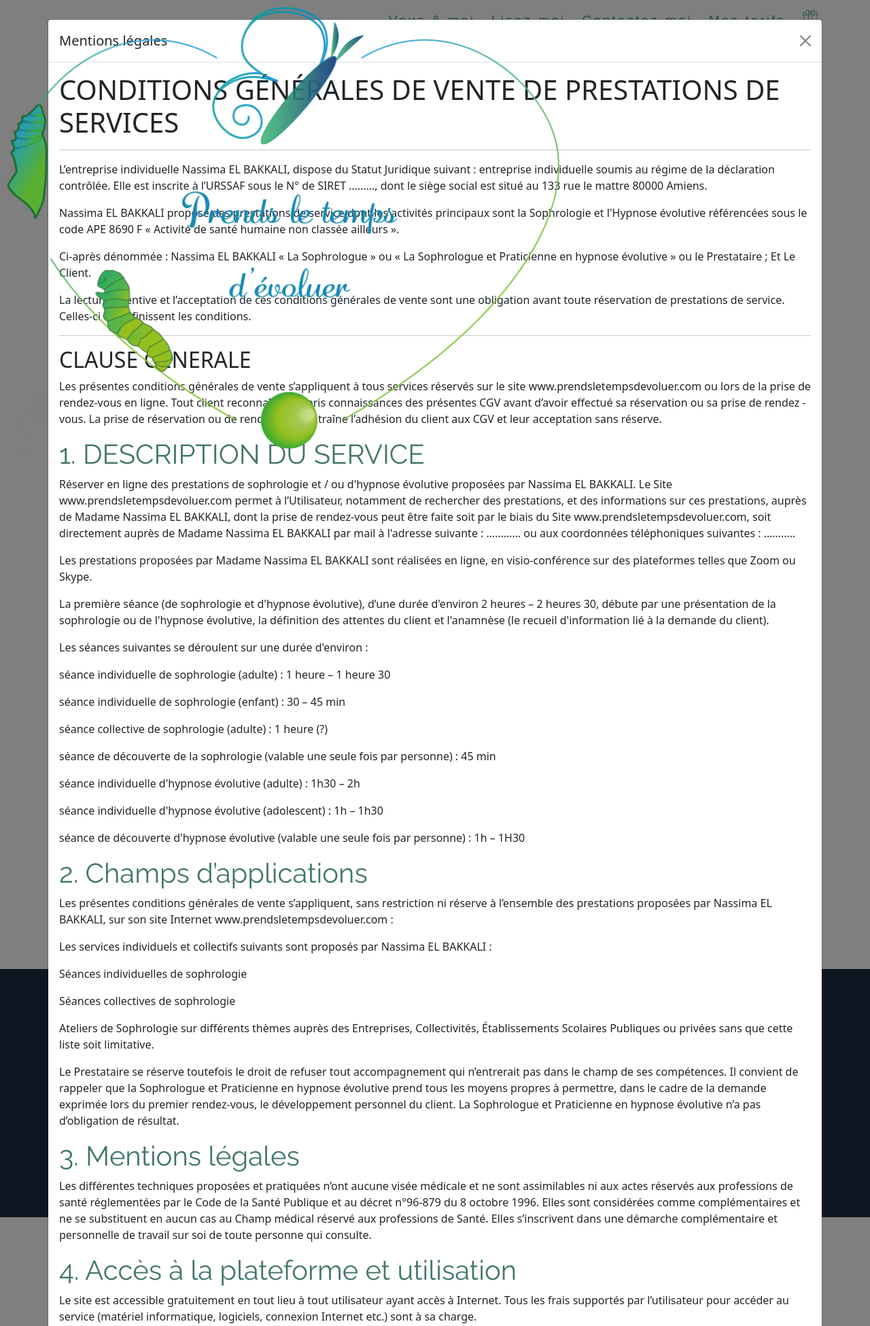
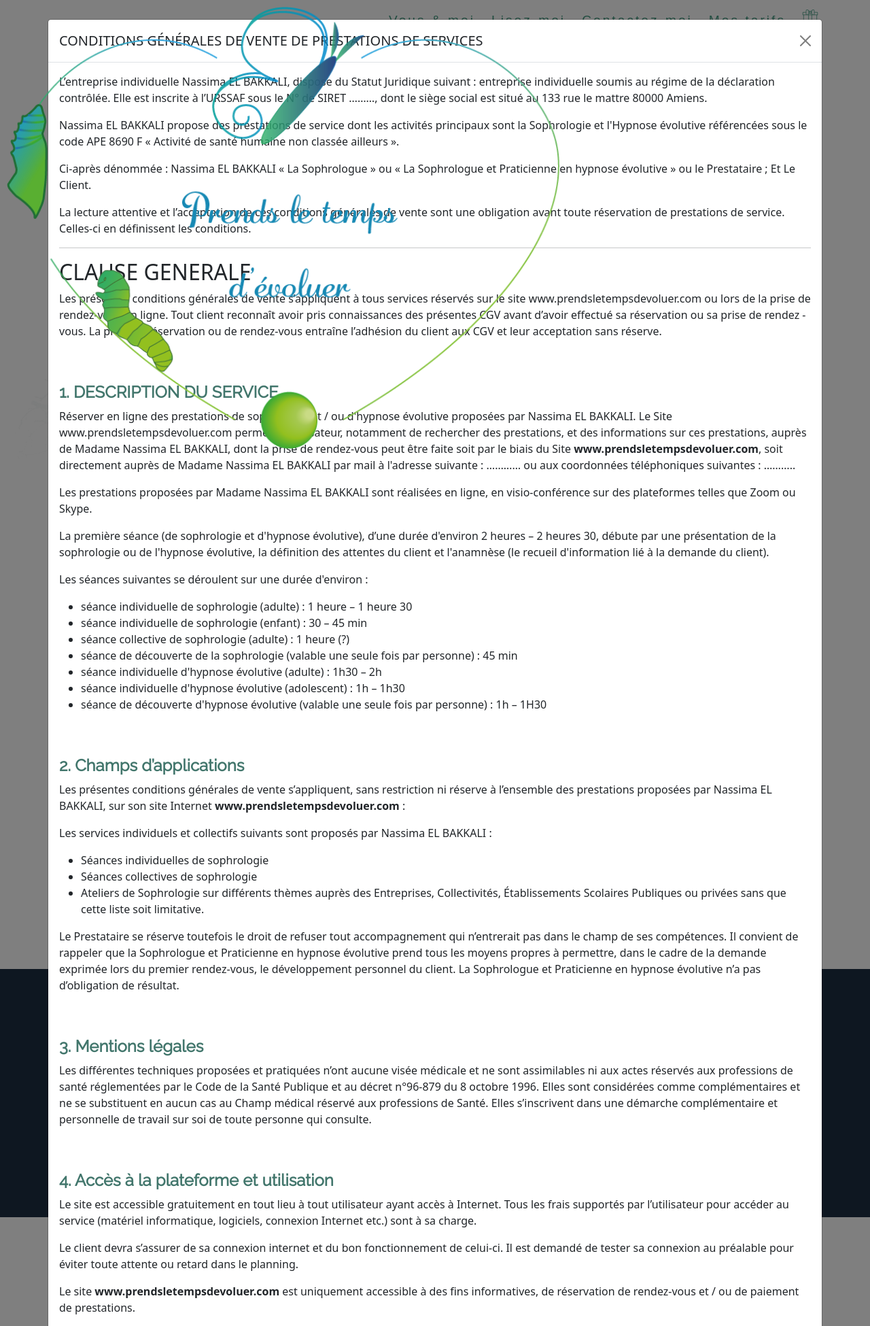
Before and after one commit to c3soft/nassima-sophro, a Symfony app: template templates/contact/contact.html.twig in a window 1280 px wide, after a click on "Mentions légales". Shown: the top 1950 px of the page at 68% size. Run offline with Twig, Linux system fonts and the light colour scheme; the template is opened without the code that fills it, so the values that code supplies are empty; form fields are guessed from the names that the template uses; some libraries are stand-ins or nearby versions.

Commit message:
Add modal cgv and fix typo

```diff
--- a/public/css/style.css
+++ b/public/css/style.css
@@ -633,6 +633,13 @@ h3{
     font-size: 2.5rem;
     color: #42766C;
 }
+
+.titleModal{
+    margin-top: 4rem;
+    font-size: 1.5rem;
+    font-weight: bold;
+}
+
 .container-mail{
     /* background-color: #ba386e; */
     margin-bottom: 7rem;
--- a/templates/contact/contact.html.twig
+++ b/templates/contact/contact.html.twig
@@ -22,7 +22,7 @@
 
 			<div class="row-contact row mt-5">
 				<div class="col-md-6">
-					<h3 class="mb-5">Contacte-moi
+					<h3 class="mb-5">Contactez-moi
 						<img class="logo-media" src="{{ asset('img/icons/mail.svg') }}" alt=""></h3>
 
 
@@ -135,7 +135,7 @@
 			<div class="col">
 				<h4 class="mx-auto">Ma séance en visio-conférence.
 					<img class="logo-media" src="{{ asset('img/icons/webcam.svg') }}" alt=""></h4>
-				<p>La séance est la même qu'en présentiel, mais disponible du confort de chez vous ou partout ailleurs (chez un proche, au bureau, ...). Je vous propose une écoute, une attention et des techniques identiques à ce qui se fait en cabinet. Le maître mot de mes séances est la personnalisation. Je m'adapte à vos besoins et à votre environnement. L'hypnose et la sophrologie en ligne sont tout aussi efficace qu'en présentiel ! <button>En savoit plus...</button></p>
+				<p>La séance est la même qu'en présentiel, mais disponible du confort de chez vous ou partout ailleurs (chez un proche, au bureau, ...). Je vous propose une écoute, une attention et des techniques identiques à ce qui se fait en cabinet. Le maître mot de mes séances est la personnalisation. Je m'adapte à vos besoins et à votre environnement. L'hypnose et la sophrologie en ligne sont tout aussi efficace qu'en présentiel ! <button>En savoir plus...</button></p>
 
 				{# <button class="btn btn-reserve"><img class="logo-media" src="{{ asset('img/icons/calendar.svg') }}" alt="Envoyer le message">Je réserve ma séance</button> #}
 				<button class="btn btn-contact"><img class="logo-send" src="{{ asset('img/icons/calendar.svg') }}" alt="Envoyer le message">Je réserve ma séance</button>
--- a/templates/layouts/partials/_cgvModal.html.twig
+++ b/templates/layouts/partials/_cgvModal.html.twig
@@ -4,12 +4,11 @@
   <div class="modal-dialog modal-xl modal-dialog-scrollable">
     <div class="modal-content">
       <div class="modal-header">
-        <h5 class="modal-title" id="exampleModalLabel">Mentions légales</h5>
+        <h5 class="modal-title" id="exampleModalLabel">CONDITIONS GÉNÉRALES DE VENTE DE PRESTATIONS DE SERVICES</h5>
         <button type="button" class="btn-close" data-bs-dismiss="modal" aria-label="Close"></button>
       </div>
       <div class="modal-body">
-        <h1>CONDITIONS GÉNÉRALES DE VENTE DE PRESTATIONS DE SERVICES</h1>
-        <hr>
+
         <p>L’entreprise individuelle  Nassima EL BAKKALI, dispose du Statut Juridique suivant : entreprise individuelle soumis au régime de la déclaration contrôlée. Elle est inscrite à l’URSSAF sous le N° de SIRET  ………, dont le siège social est situé au 133 rue le mattre 80000 Amiens.</p>
       <p>Nassima EL BAKKALI propose des prestations de service dont les activités principaux sont la Sophrologie et l'Hypnose évolutive référencées sous le code APE 8690 F « Activité de santé humaine non classée ailleurs ».</p>
       <p>Ci-après dénommée : Nassima EL BAKKALI « La Sophrologue » ou « La Sophrologue et Praticienne en hypnose évolutive » ou le Prestataire ; Et Le Client. </p>
@@ -21,39 +20,43 @@
         La prise de réservation ou de rendez-vous entraîne l’adhésion du client aux CGV et leur acceptation sans réserve.
         </p>
 
-        <h3>1. DESCRIPTION DU SERVICE </h3>
+        <h3 class="titleModal">1. DESCRIPTION DU SERVICE </h3>
 
-        <p>Réserver en ligne des prestations de sophrologie et / ou d'hypnose évolutive proposées par Nassima EL BAKKALI. Le Site www.prendsletempsdevoluer.com permet à l’Utilisateur, notamment de rechercher des prestations, et des informations sur ces prestations, auprès de Madame Nassima EL BAKKALI, dont la prise de rendez-vous peut être faite soit par le biais du Site www.prendsletempsdevoluer.com, soit directement auprès de Madame Nassima EL BAKKALI par mail à l'adresse suivante :  …………  ou aux coordonnées téléphoniques suivantes : ……….. </p>
+        <p>Réserver en ligne des prestations de sophrologie et / ou d'hypnose évolutive proposées par Nassima EL BAKKALI. Le Site www.prendsletempsdevoluer.com permet à l’Utilisateur, notamment de rechercher des prestations, et des informations sur ces prestations, auprès de Madame Nassima EL BAKKALI, dont la prise de rendez-vous peut être faite soit par le biais du Site <strong>www.prendsletempsdevoluer.com</strong>, soit directement auprès de Madame Nassima EL BAKKALI par mail à l'adresse suivante :  …………  ou aux coordonnées téléphoniques suivantes : ……….. </p>
         <p>Les prestations proposées par Madame Nassima EL BAKKALI sont réalisées en ligne, en visio-conférence sur des plateformes telles que Zoom ou Skype.</p>
         <p>La première séance (de sophrologie et d'hypnose évolutive), d’une durée d'environ 2 heures – 2 heures 30, débute par une présentation de la sophrologie ou de l'hypnose évolutive, la définition des attentes du client et l'anamnèse (le recueil d'information lié à la demande du client).</p>
       <p>Les séances suivantes se déroulent sur une durée d'environ :</p>
-      <p>séance individuelle de sophrologie (adulte) : 1 heure – 1 heure 30</p>
-      <p>séance individuelle de sophrologie (enfant) : 30 – 45 min</p>
-      <p>séance collective de sophrologie (adulte) : 1 heure (?)</p>
-      <p>séance de découverte de la sophrologie (valable une seule fois par personne) : 45 min</p>
-      <p>séance individuelle d'hypnose évolutive (adulte) : 1h30 – 2h</p>
-      <p>séance individuelle d'hypnose évolutive (adolescent) : 1h – 1h30</p>
-      <p>séance de découverte d'hypnose évolutive (valable une seule fois par personne) : 1h – 1H30</p>
+      <ul>
+        <li>séance individuelle de sophrologie (adulte) : 1 heure – 1 heure 30</li>
+        <li>séance individuelle de sophrologie (enfant) : 30 – 45 min</li>
+        <li>séance collective de sophrologie (adulte) : 1 heure (?)</li>
+        <li>séance de découverte de la sophrologie (valable une seule fois par personne) : 45 min</li>
+        <li>séance individuelle d'hypnose évolutive (adulte) : 1h30 – 2h</li>
+        <li>séance individuelle d'hypnose évolutive (adolescent) : 1h – 1h30</li>
+        <li>séance de découverte d'hypnose évolutive (valable une seule fois par personne) : 1h – 1H30</li>
+      </ul>
 
-      <h3>2. Champs d’applications</h3>
-      <p>Les présentes conditions générales de vente s’appliquent, sans restriction ni réserve à l’ensemble des prestations proposées par Nassima EL BAKKALI, sur son site Internet www.prendsletempsdevoluer.com : </p>
+      <h3 class="titleModal">2. Champs d’applications</h3>
+      <p>Les présentes conditions générales de vente s’appliquent, sans restriction ni réserve à l’ensemble des prestations proposées par Nassima EL BAKKALI, sur son site Internet <strong>www.prendsletempsdevoluer.com</strong> : </p>
       <p>Les services individuels et collectifs suivants sont proposés par Nassima EL BAKKALI : </p>
-      <p>Séances individuelles de sophrologie</p>
-      <p>Séances collectives de sophrologie</p>
-      <p>Ateliers de Sophrologie sur différents thèmes auprès des Entreprises, Collectivités, Établissements Scolaires Publiques ou privées sans que cette liste  soit limitative.</p>
+      <ul>
+        <li>Séances individuelles de sophrologie</li>
+        <li>Séances collectives de sophrologie</li>
+        <li>Ateliers de Sophrologie sur différents thèmes auprès des Entreprises, Collectivités, Établissements Scolaires Publiques ou privées sans que cette liste  soit limitative.</li>
+      </ul>
       <p>Le Prestataire se réserve toutefois le droit de refuser tout accompagnement qui n’entrerait pas dans le champ de ses compétences. Il convient de rappeler que la Sophrologue et Praticienne en hypnose évolutive prend tous les moyens propres à permettre, dans le cadre de la demande exprimée lors du premier rendez-vous, le développement personnel du client. La Sophrologue et Praticienne en hypnose évolutive n’a pas d’obligation de résultat.</p>
 
-        <h3>3. Mentions légales </h3>
+        <h3 class="titleModal">3. Mentions légales </h3>
         <p>Les différentes techniques proposées et pratiquées n’ont aucune visée médicale et ne sont assimilables ni aux actes réservés aux professions de santé réglementées par le Code de la Santé Publique et au décret n°96-879 du 8 octobre 1996. Elles sont considérées comme complémentaires et ne se substituent en aucun cas au Champ médical réservé aux professions de Santé. Elles s’inscrivent dans une démarche complémentaire et personnelle de travail sur soi de toute personne qui consulte.</p>
 
-    <h3>4. Accès à la plateforme et utilisation</h3>
+    <h3 class="titleModal">4. Accès à la plateforme et utilisation</h3>
     <p>Le site est accessible gratuitement en tout lieu à tout utilisateur ayant accès à Internet. Tous les frais supportés par l’utilisateur pour accéder au service (matériel informatique, logiciels, connexion Internet etc.) sont à sa charge.</p>
     <p>Le client devra s’assurer de sa connexion internet et du bon fonctionnement de celui-ci. Il est demandé de tester sa connexion au préalable pour éviter toute attente ou retard dans le planning.</p>
-    <p>Le site www.prendsletempsdevoluer.com est uniquement accessible à des fins informatives, de réservation de rendez-vous et / ou de paiement de prestations.</p>
-    <p>L’accès aux services du site www.prendsletempsdevoluer.com peut à tout moment faire l’objet d’une interruption, d’une suspension, d’une modification sans préavis pour une maintenance ou pour tout autre cas. L’utilisateur s’oblige à ne réclamer aucune indemnisation suite à l’interruption, à la suspension ou à la modification du présent contrat.</p>
+    <p>Le site <strong>www.prendsletempsdevoluer.com</strong> est uniquement accessible à des fins informatives, de réservation de rendez-vous et / ou de paiement de prestations.</p>
+    <p>L’accès aux services du site <strong>www.prendsletempsdevoluer.com</strong> peut à tout moment faire l’objet d’une interruption, d’une suspension, d’une modification sans préavis pour une maintenance ou pour tout autre cas. L’utilisateur s’oblige à ne réclamer aucune indemnisation suite à l’interruption, à la suspension ou à la modification du présent contrat.</p>
 
-    <h3>5. Réservation </h3>
-    <p>Le client peut passer par le site Internet  www.prendsletempsdevoluer.com pour réserver une ou plusieurs prestations, il doit obligatoirement suivre le processus de réservation suivant : </p>
+    <h3 class="titleModal">5. Réservation </h3>
+    <p>Le client peut passer par le site Internet  <strong>www.prendsletempsdevoluer.com</strong> pour réserver une ou plusieurs prestations, il doit obligatoirement suivre le processus de réservation suivant : </p>
     <ul>
         <li>Choix de la prestation et acceptation du prix </li>
         <li>Choix de la date et de l’heure </li>
@@ -62,8 +65,8 @@ Un mail de confirmation de la réservation sera envoyé automatiquement par ....
 </li>
     </ul>
 
-    <h3>6. Prix, moyens et conditions de paiement</h3>
-    <p>Les prix indiqués sur le site Internet sont exprimés en euros « TVA non applicable, Article 293 B-I du CGI », et correspondent à ceux en vigueur au jour de la commande. Le paiement se fera le jour de la réservation par les moyens suivants : </p>
+    <h3 class="titleModal">6. Prix, moyens et conditions de paiement</h3>
+    <p>Les prix indiqués sur le site Internet sont exprimés en euros <strong>« TVA non applicable, Article 293 B-I du CGI »</strong>, et correspondent à ceux en vigueur au jour de la commande. Le paiement se fera le jour de la réservation par les moyens suivants : </p>
     <ul>
         <li>Carte Bancaire </li>
         <li>Espèces </li>
@@ -85,10 +88,10 @@ Un mail de confirmation de la réservation sera envoyé automatiquement par ....
 </p>
 <p>Les tarifs définis pour certaines catégories de particuliers (étudiants, séniors, etc.) ne seront appliqués que sur justificatifs valides (une photocopie du certificat de scolarité de l'année en cours pour les étudiants et une photocopie de la carte d'identité des séniors). Dans le cas où le client n'aurait pas présenté de justificatif valide lors de la première séance, Madame Nassima EL BAKKALI se réserve le droit de ne pas réaliser la prestation et le tarif du rendez-vous sera considéré comme dû.</p>
 
-<h3>7. Fourniture des prestations</h3>
+<h3 class="titleModal">7. Fourniture des prestations</h3>
 <p>Les services commandés par le Client seront fournis selon les indications du client (date, heure et lieu lors de la prise de RDV). En début de premier rendez-vous Nassima EL BAKKALI, informe son client : des tarifs appliqués en fonction de la demande spécifique du jour et de la nécessité pour le client d’accepter la convention d’honoraires proposée en début de premier entretien avant toute démarche de prise en charge par la Sophrologue et Praticienne en hypnose évolutive.</p>
 
-<h3>8. Report, annulation et modification d’un rendez-vous</h3>
+<h3 class="titleModal">8. Report, annulation et modification d’un rendez-vous</h3>
 
 <p>Dans le cas où la personne ne se présenterait pas au rendez-vous fixé sans avoir prévenu sa sophrologue et / ou praticienne en hypnose évolutive, les honoraires seront dus par le clients  à moins que celui-ci n’ait annulé ou reporté son rendez-vous plus de 48 heures avant par tous moyens (Site de Prise de rendez-vous en ligne ou par téléphone au  ………….). </p>
 <p>En cas d’impossibilité de se rendre au rendez-vous pris avec Nassima EL BAKKALI, le client est invité à annuler ou reporter son rendez-vous plus de 48 heures avant via l’agenda en ligne ou par téléphone au ….. .</p>
@@ -108,10 +111,10 @@ Le Client dispose d’un droit d’accès, de modification, de rectification et
 </ul>
 <p>Les informations recueillies à caractère personnelles au cours de la première séance de consultation et éventuellement les suivantes, restent confidentielles et sont soumises au secret professionnel au titre de la nature des prestations proposées.</p>
 
-<h3>9. Propriété intellectuelle</h3>
+<h3 class="titleModal">9. Propriété intellectuelle</h3>
 <p>Tous les documents, textes et autres informations (images, photos) sont soit la propriété exclusive de Madame Nassima EL BAKKALI soit par une banque d’images. Toute représentation totale ou partielle de ce site est soumise à l’autorisation préalable, écrite et expresse de Madame Nassima EL BAKKALI. A ce titre, la reproduction et la diffusion sans autorisation préalable de Madame Nassima EL BAKKALI sont interdites conformément aux dispositions de l’article L.122-4 du code de la propriété intellectuelle. </p>
 
-<h3>10. Droit applicable & Litiges</h3>
+<h3 class="titleModal">10. Droit applicable & Litiges</h3>
 <p>Depuis le 1er juillet 2016, les sophrologues ont l’obligation de proposer gratuitement à leur client un service de médiation à la consommation en cas de litige. Conformément à l’article L641-1 du code de la consommation. Vous pouvez en cas de litige demander à votre Sophrologue à saisir le Médiateur suivant auprès duquel il est inscrit : </p>
 
 
--- a/templates/layouts/partials/_footer.html.twig
+++ b/templates/layouts/partials/_footer.html.twig
@@ -16,8 +16,8 @@
 			<li><a href="{{ path('app_home') }}">Accueil</a></li>
 			<li><a href="#">Vous & moi</a></li>
 			<li><a href="#">Lisez-moi</a></li>
+			<li><a href="{{ path('app_contact') }}">Contactez-moi</a></li>
 			<li><a href="#">Mes tarifs</a></li>
-			<li><a href="{{ path('app_contact') }}">Contact</a></li>
 			<li><a href="#" data-bs-toggle="modal" data-bs-target="#exampleModal">Mentions légales</a></li>
 			</ul>
 		</div>
```
Also changed, not shown: templates/layouts/partials/__visioModal.html.twig (added).
